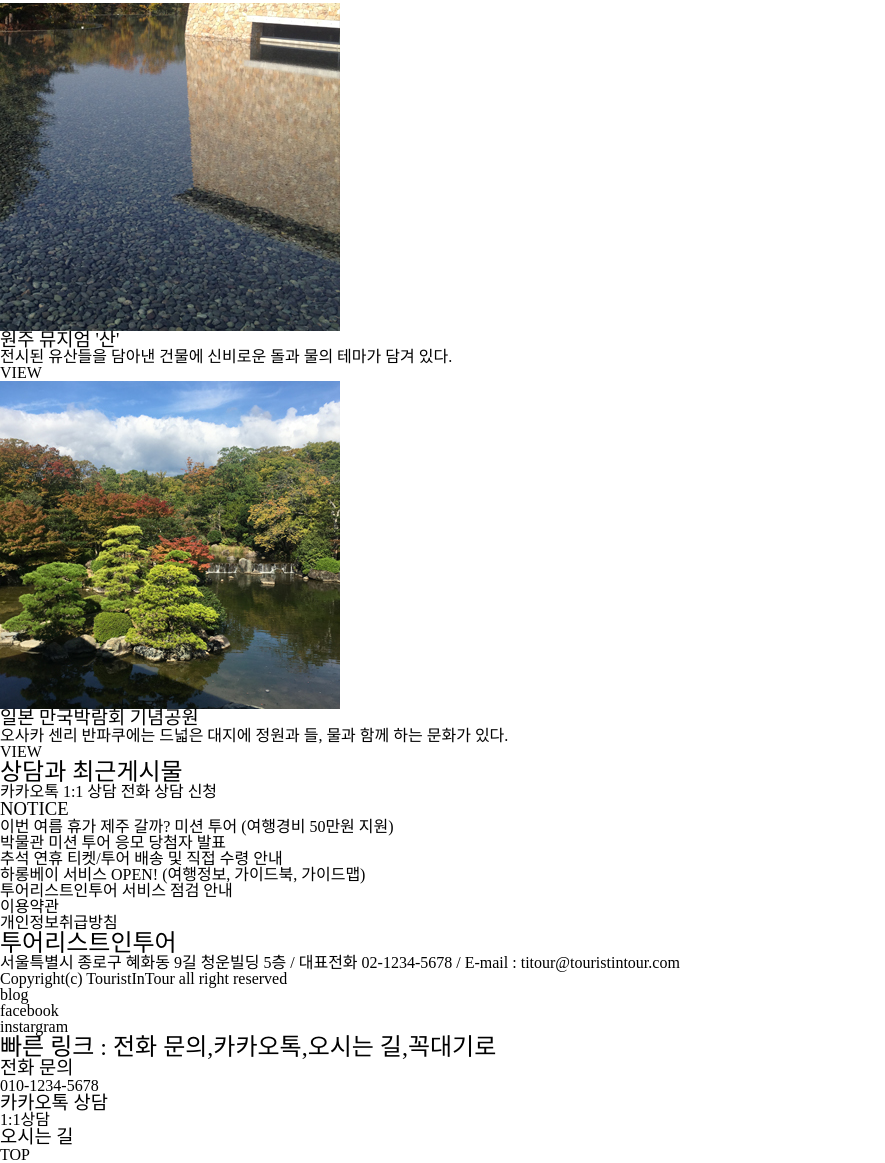
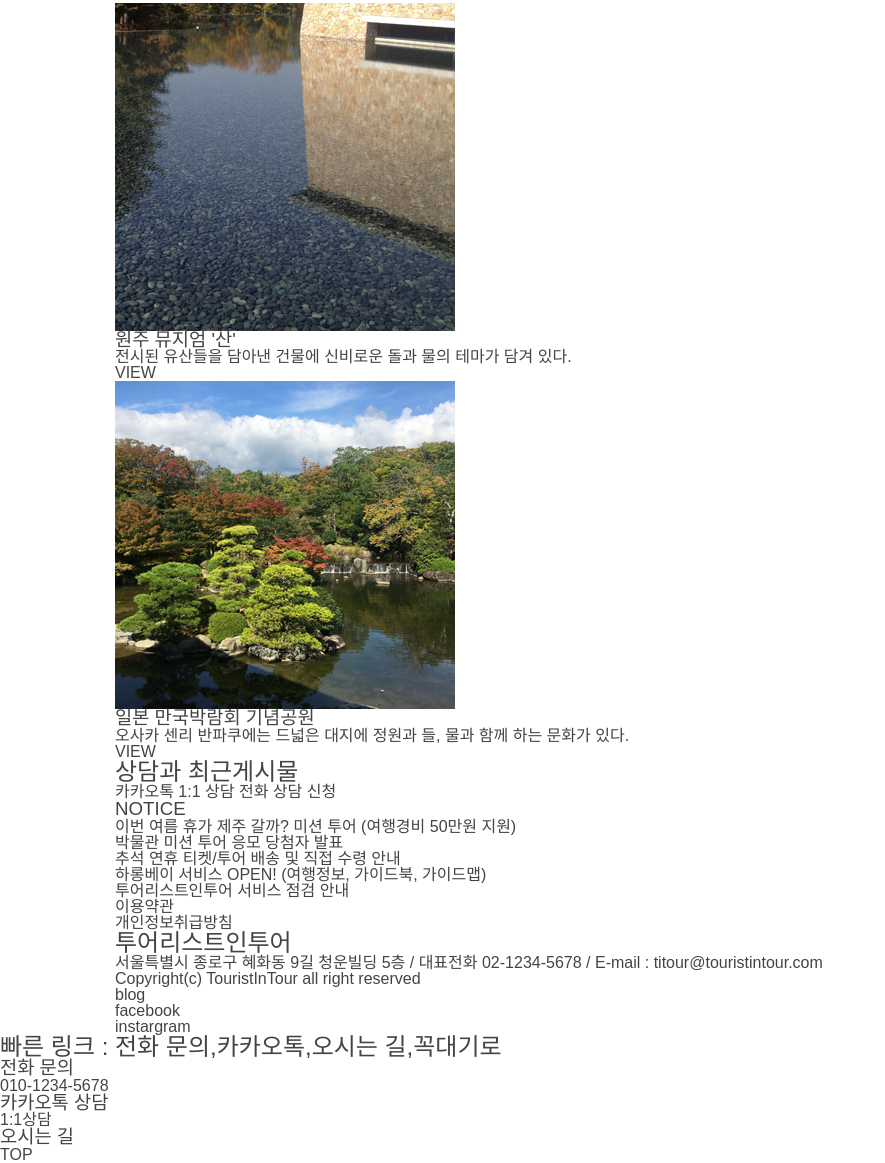
Before and after one commit to rhdms1035/20200504-tour, a plain HTML site: page index.html in a window 1280 px wide. Shown: the part 1094-2257 px from the top of the page, without its empty margins (0-885 px from the left). Drawn offline with Linux system fonts and the light colour scheme.

Commit message:
공통구역 스타일

```diff
--- a/css/common.css
+++ b/css/common.css
@@ -195,3 +195,7 @@ legend {
   display: block;
   clear: both;
 }
+
+body {font-family: "Malgun Gothic", "맑은 고딕", sans-serif;
+font-size: 16px; color: #444;}
+.row {max-width: 1050px; margin: 0 auto;}
--- a/index.html
+++ b/index.html
@@ -2,7 +2,7 @@
 <html lang="ko">
 
 <head>
-	<title> 투어리스트인투어 </title>
+	<title>Tourist in tour</title>
 	<meta name="viewport" content="width=device-width, initial-scale=1, minimum-scale=1, maximum-scale=1">
 	<meta charset="utf-8" />
 	<meta http-equiv="X-UA-Compatible" content="IE=edge">
@@ -18,7 +18,7 @@
 		<div class="skipnav"><a href="#container">본문 바로가기</a></div>
 
 		<header id="header">
-			<div class="header_area">
+			<div class="header_area row">
 				<h1><a href="#">Tourist in tour</a></h1>
 				<div class="header_cont">
 					<ul class="util">
@@ -86,7 +86,7 @@
 				</div>
 			</div>
 
-			<div class="about_area">
+			<div class="about_area row">
 				<h2>다시 찾는 인기 여행지 <b>TOP 3</b></h2>
 				<div class="about_box">
 					<ul class="place_list">
@@ -116,7 +116,7 @@
 			</div>
 
 			<div class="appbbs_area">
-				<div class="appbbs_box">
+				<div class="appbbs_box row">
 					<h2 class="hdd">상담과 최근게시물</h2>
 					<p class="app_line">
 						<a href="javascript:;">카카오톡 1:1 상담</a>
@@ -138,7 +138,7 @@
 
 
 		<footer>
-			<div class="foot_area">
+			<div class="foot_area row">
 				<ul class="foot_list">
 					<li><a href="javascript:;">이용약관</a></li>
 					<li><a href="javascript:;">개인정보취급방침</a></li>
```
